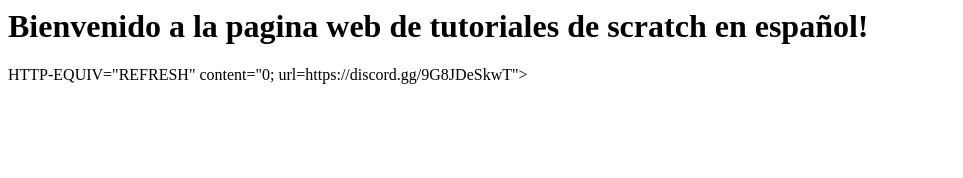
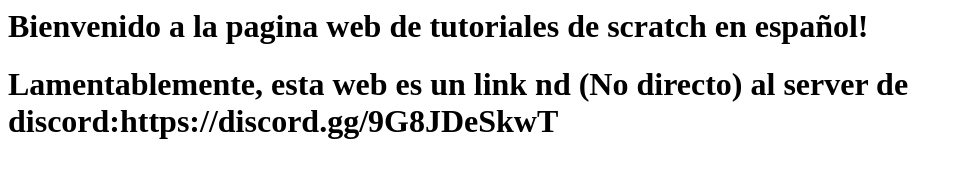
Before and after one commit to TutosScratch/TutosScratch, a plain HTML site: page index.html in a window 1280 px wide. Shown: the whole page, without its empty margins (0-963 px from the left). Drawn offline with Linux system fonts and the light colour scheme.

Commit message:
Update index.html

```diff
--- a/index.html
+++ b/index.html
@@ -1,6 +1,6 @@
 <html>
 <body>
   <h1>Bienvenido a la pagina web de tutoriales de scratch en español!</h1>
-  <meta> HTTP-EQUIV="REFRESH" content="0; url=https://discord.gg/9G8JDeSkwT">
+  <h1>Lamentablemente, esta web es un link nd (No directo) al server de discord:https://discord.gg/9G8JDeSkwT</h1>
 </body>
 </html>
```
